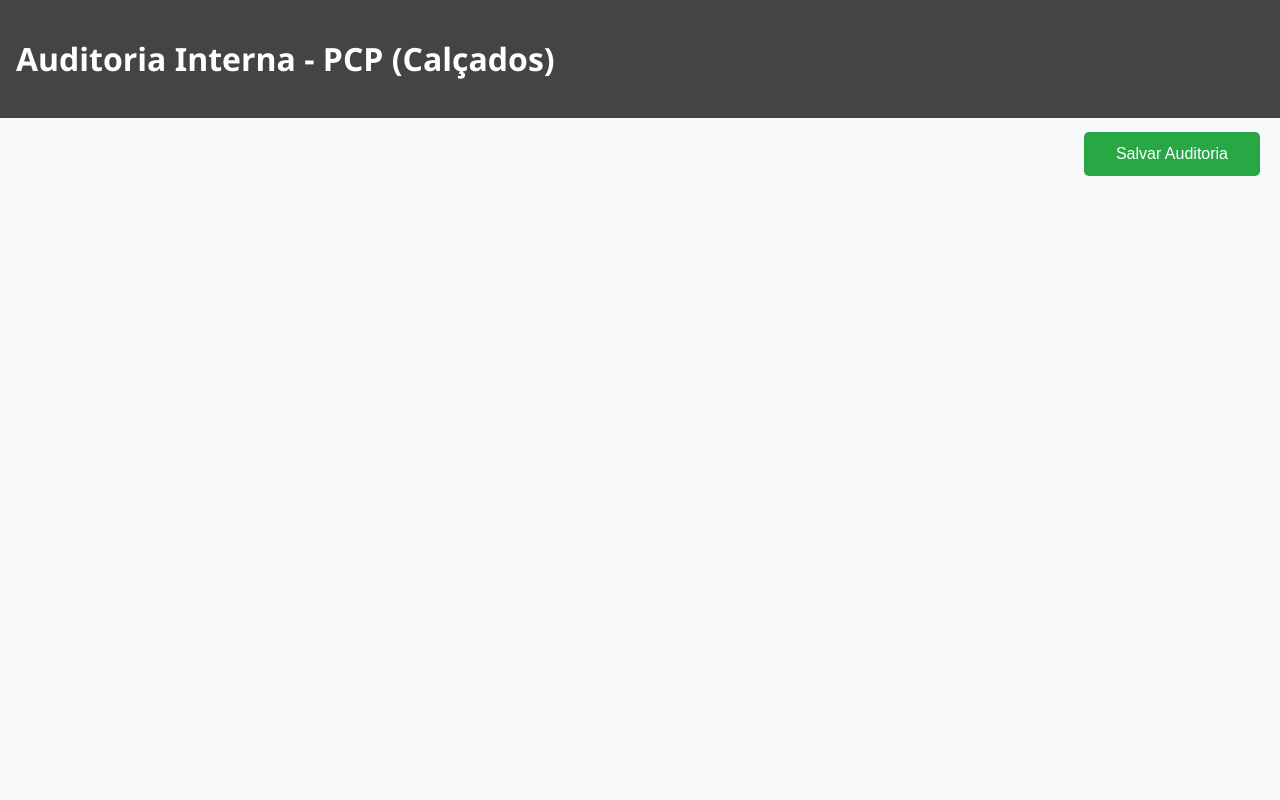
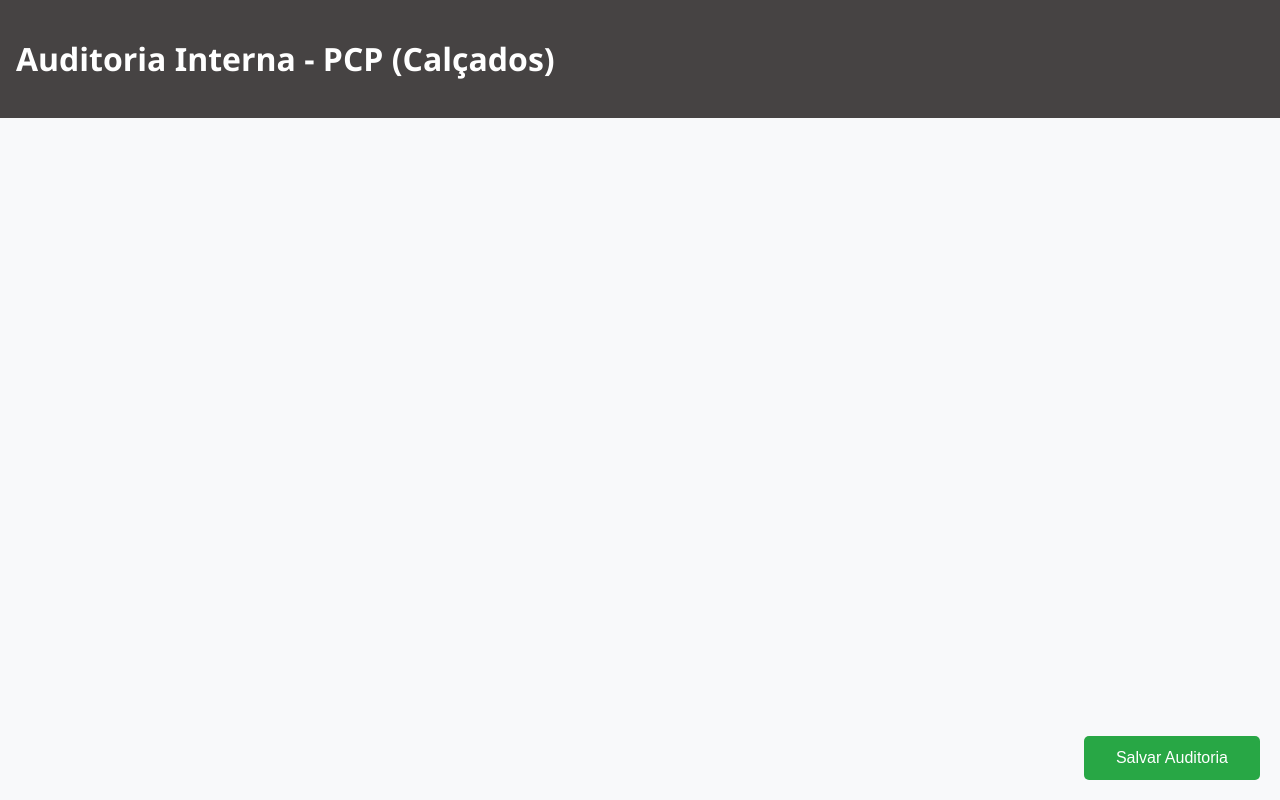
Before and after one commit to Jairocmnetto/auditoria, a website: page index.html in a window 1280 px wide. Drawn offline with Linux system fonts and the light colour scheme; no server answers.

Commit message:
Update index.html

```diff
--- a/index.html
+++ b/index.html
@@ -57,10 +57,8 @@
       display: flex;
       gap: 1rem;
       align-items: center;
-    }
+   }
     .save-button {
-      position:fixed;
-      right:20px;
       background: #28a745;
       color: white;
       padding: 0.8rem 2rem;
@@ -69,6 +67,10 @@
       border-radius: 5px;
       cursor: pointer;
       transition: background 0.3s ease;
+      position: fixed;
+      bottom: 20px;
+      right: 20px;
+      z-index: 1100;
     }
     .save-button:hover {
       background: #218838;
```
